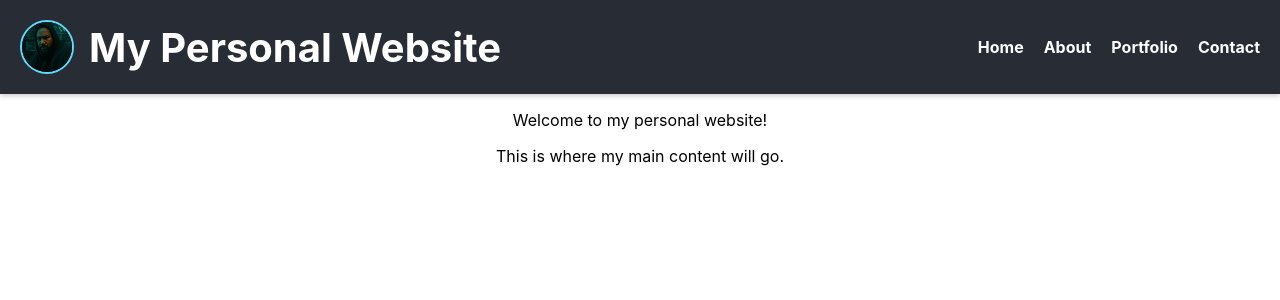
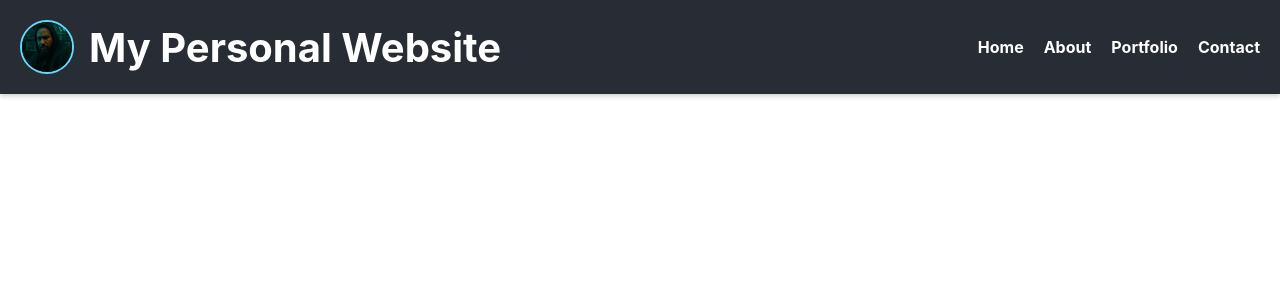
Before and after one commit to Andybegu/andy_portifolio, a React (Create React App) app: page / in a window 1280 px wide. Shown: the top 300 px of the page. Built offline with nearby package versions, Linux system fonts and the light colour scheme.

Commit message:
we add layout componenet

```diff
--- a/src/App.js
+++ b/src/App.js
@@ -1,23 +1,14 @@
 // src/App.js
 import React from 'react'; // Keep React import
 import './App.css'; // Keep App-level CSS
-import Header from './components/Headr'; // <-- Import our new Header component
+// import Header from './components/Headr'; // <-- Import our new Header component
+import Layout from './components/Layout';
 
 function App() {
   return (
     <div className="App">
-      <Header /> {/* <-- Use our Header component here */}
-      <main>
-        {/* We'll add more content here later */}
-        <p>Welcome to my personal website!</p>
-        <p>This is where my main content will go.</p>
-      </main>
-      {/* You can remove the original Create React App content from the header,
-          or keep it for now if you want to see the new header above it.
-          For a cleaner look, you can delete the original `<header className="App-header">` block
-          and everything inside it.
-          Let's keep it simple for now, and just put our Header component at the top.
-      */}
+      <Layout/> {/* <-- Use our Header component here */}
+
     </div>
   );
 }
--- /dev/null
+++ b/src/components/Layout.css
@@ -0,0 +1,25 @@
+/* src/components/Layout.css */
+
+.layout-container {
+    display: flex;
+    flex-direction: column;
+    min-height: 100vh; /* Ensures the layout takes at least the full viewport height */
+}
+
+.main-content {
+    flex-grow: 1; /* Allows the main content to take up available space */
+    padding: 20px;
+}
+
+/* Basic responsive adjustments for padding */
+@media (max-width: 768px) {
+    .main-content {
+        padding: 15px;
+    }
+}
+
+@media (max-width: 480px) {
+    .main-content {
+        padding: 10px;
+    }
+}
--- /dev/null
+++ b/src/components/Layout.js
@@ -0,0 +1,17 @@
+import React from "react";
+import Header from "./Headr";
+import "./Layout.css"; // Assuming you have a Layout.css for layout styles
+
+const Layout = ({ children }) => {
+  return (
+    <div className="layout-container">
+      <Header/>
+      <div>
+      <main className="main-content">{children}</main>
+      </div>
+      {/* <Footer/> */}
+    </div>
+  );
+};
+
+export default Layout;
```
Also changed, not shown: src/assets/photo_2025-07-05_08-47-33.jpg.
